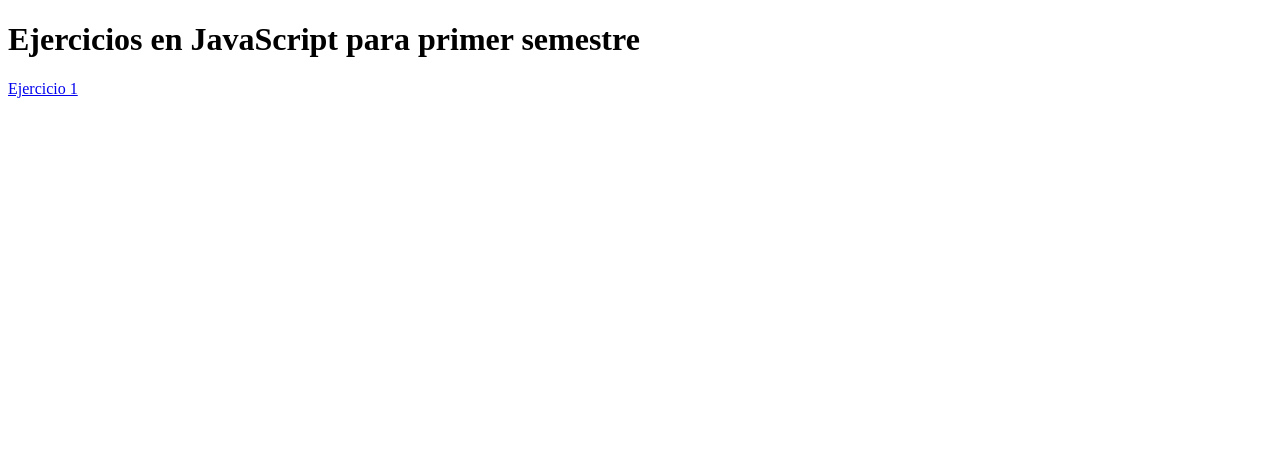
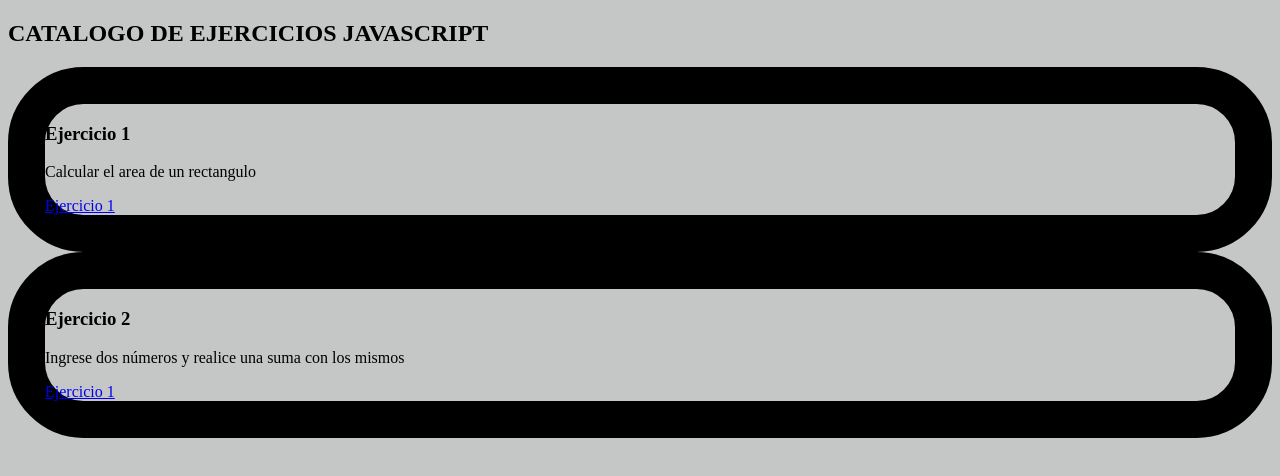
Before and after one commit to diegoalex40/Js1, a plain HTML site: page index.html in a window 1280 px wide. Drawn offline with Linux system fonts and the light colour scheme.

Commit message:
Ejercicio 2 resuelto

```diff
--- /dev/null
+++ b/css/main.css
@@ -0,0 +1,8 @@
+body {
+    background-color: #c5c6c6;
+}
+
+#ejercicio{
+    border-radius: 2cm;
+    border: solid, 1cm, black;
+}
--- a/index.html
+++ b/index.html
@@ -3,11 +3,27 @@
 <head>
     <meta charset="UTF-8">
     <meta name="viewport" content="width=device-width, initial-scale=1.0">
-    <link rel="stylesheet" href="/EJERCICIOS_JS/css/index.css">
+    <link rel="stylesheet" href="/css/main.css">
     <title>Ejercicios JS</title>
 </head>
 <body>
-    <h1>Ejercicios en JavaScript para primer semestre</h1>
-    <a href="/html/ejercicio1.html">Ejercicio 1</a>
+    <header>
+        <h2>CATALOGO DE EJERCICIOS JAVASCRIPT</h2>
+    </header>
+    <main>
+        <section id="ejercicio">
+        <h3>Ejercicio 1</h3>
+        <P>Calcular el area de un rectangulo</P>
+        <a href="/html/ejercicio1.html">Ejercicio 1</a>
+        </section>
+        <section id="ejercicio">
+            <h3>Ejercicio 2</h3>
+            <P>Ingrese dos números y realice una suma con los mismos</P>
+            <a href="/html/ejercicio2.html">Ejercicio 1</a>
+        </section>
+    </main>
+    <footer>
+
+    </footer>
 </body>
 </html>
```
Also changed, not shown: html/ejercicio2.html (added, +17 -0 lines), js/ejercicio2.js (added, +13 -0 lines), css/ejercicio2.css (added).
